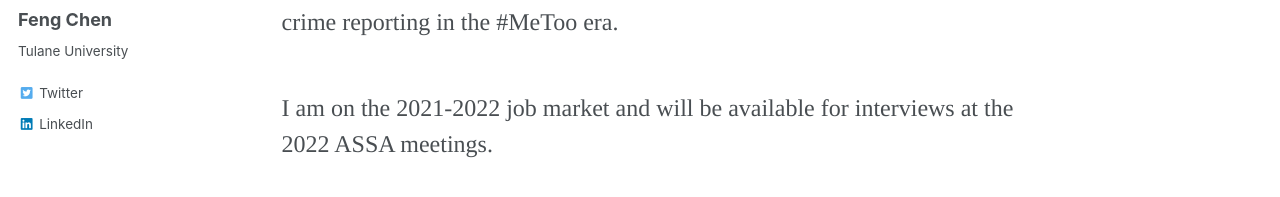
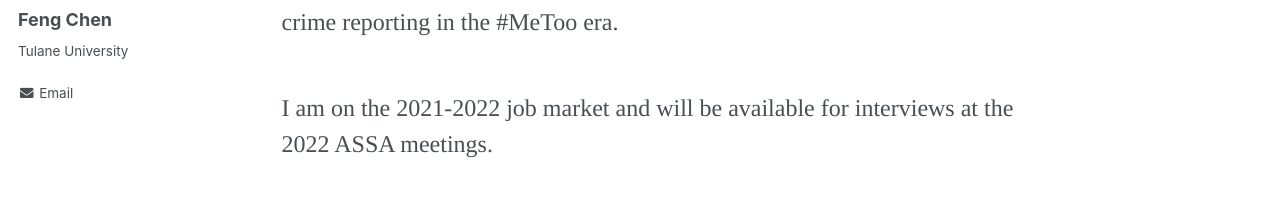
Before and after one commit to fengchen22/fengchen22.github.io, a Jekyll site: the page built from _pages/about.md, in a window 1280 px wide. Shown: the part 294-491 px from the top of the page. Built offline with Jekyll 4.4.1, drawn with Linux system fonts in a browser that asks for light colours; part of the change alters nothing that is shown.

Commit message:
Update _config.yml

```diff
--- a/_config.yml
+++ b/_config.yml
@@ -87,7 +87,7 @@ author:
   employer         :
   pubmed           :
   googlescholar    :
-  email            :
+  email            : "fchen9@tulane.edu"
   researchgate     :
   uri              :
   bitbucket        :
@@ -102,14 +102,14 @@ author:
   instagram        :
   impactstory      :
   lastfm           :
-  linkedin         : "fengchen22"
+  linkedin         :
   orcid            :
   pinterest        :
   soundcloud       :
   stackoverflow    :
   steam            :
   tumblr           :
-  twitter          : "feng_chen9"
+  twitter          :
   vine             :
   weibo            :
   xing             :
```
